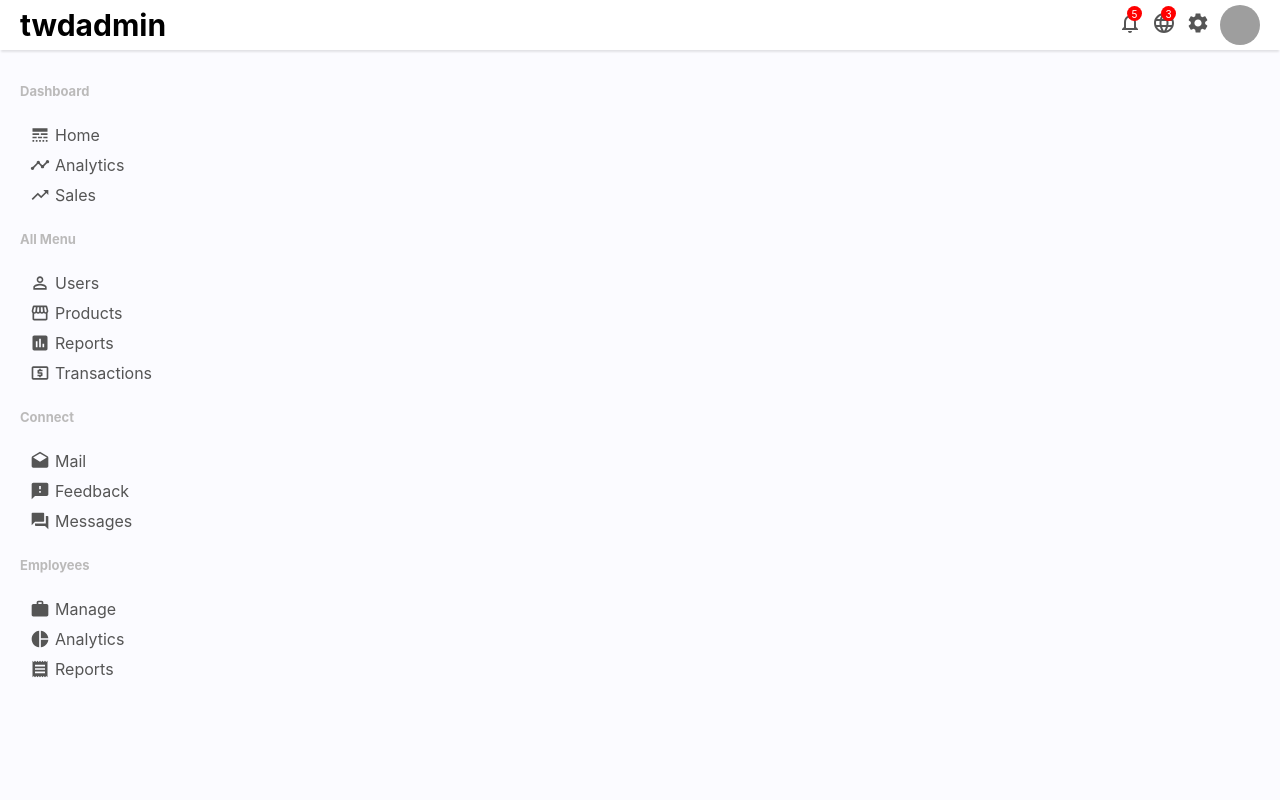
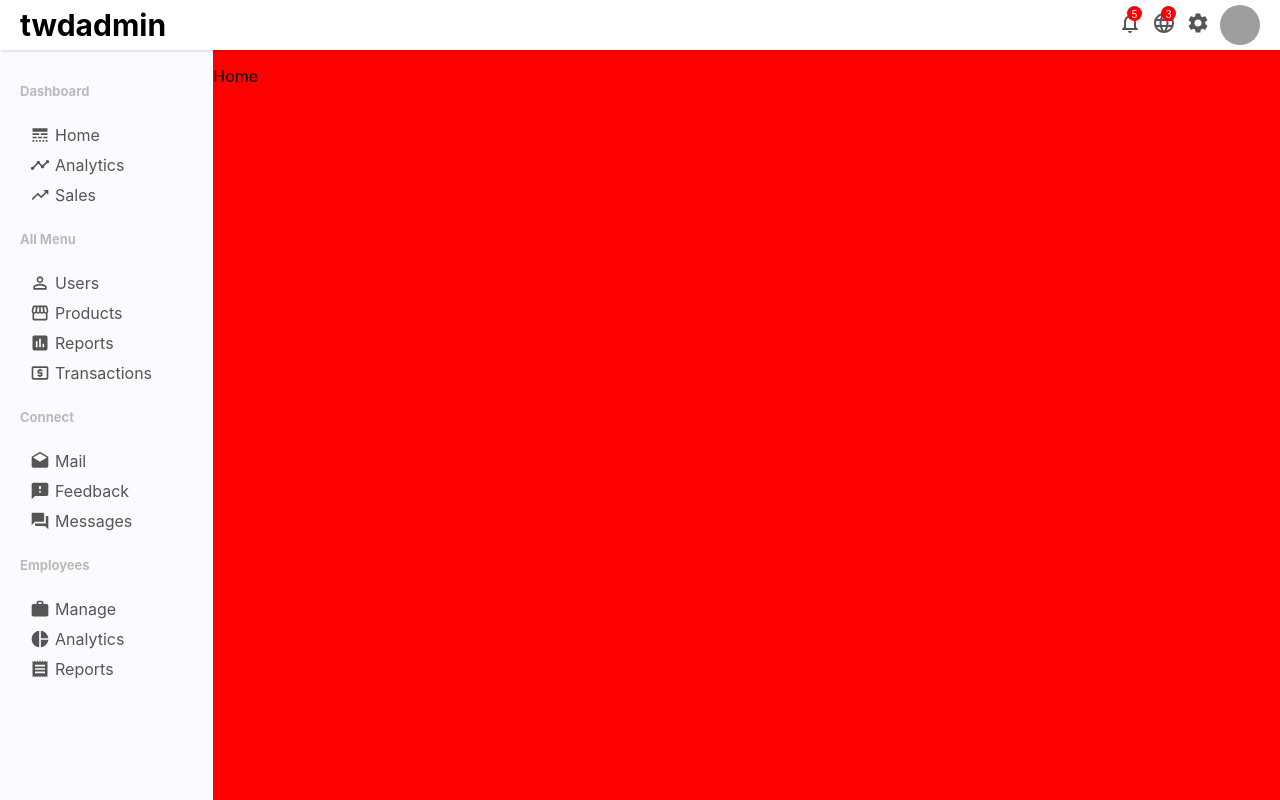
Before and after one commit to vc8bp/reac--admin-dashboard, a React (Create React App) app: page / in a window 1280 px wide. Built offline with nearby package versions, Linux system fonts and the light colour scheme; grey boxes are pictures that could not be loaded.

Commit message:
css flex fix

```diff
--- a/package.json
+++ b/package.json
@@ -10,6 +10,7 @@
     "@testing-library/user-event": "^13.5.0",
     "react": "^18.2.0",
     "react-dom": "^18.2.0",
+    "react-router-dom": "^6.3.0",
     "react-scripts": "5.0.1",
     "styled-components": "^5.3.5",
     "web-vitals": "^2.1.4"
--- a/src/App.js
+++ b/src/App.js
@@ -1,10 +1,12 @@
 import Home from "./pages/Home";
-
+import {Route, Routes} from "react-router-dom"
 
 function App() {
   return (
     <>
-      <Home/>
+      <Routes>
+        <Route path="/" element={<Home/>}></Route>
+      </Routes>
     </>
   );
 }
--- a/src/components/SlideBar.js
+++ b/src/components/SlideBar.js
@@ -9,6 +9,8 @@ const SidebarContainer = styled.div`
     background-color: rgb(251, 251, 255);
     position: sticky;
     top: 50px;
+    width: max-content;
+
 `
 const SidebarWrapper = styled.div`
     padding: 20px;
--- a/src/index.js
+++ b/src/index.js
@@ -2,12 +2,15 @@ import React from 'react';
 import ReactDOM from 'react-dom/client';
 import './index.css';
 import App from './App';
-
+import { BrowserRouter} from "react-router-dom"
 
 const root = ReactDOM.createRoot(document.getElementById('root'));
 root.render(
+
   <React.StrictMode>
-    <App />
+    <BrowserRouter>
+      <App />
+    </BrowserRouter>
   </React.StrictMode>
 );
 
--- a/src/pages/Home.js
+++ b/src/pages/Home.js
@@ -1,11 +1,30 @@
 import React from 'react'
-import Navbar from '../components/Navbar'
-import SlideBar from '../components/SlideBar'
+import styled from 'styled-components'
+import NavBar from '../components/Navbar';
+import SlideBar from '../components/SlideBar';
+
+
+const Container = styled.div`
+  display: flex;
+`
+
+const HomeComponent = styled.div`
+  flex: 5;
+  background-color: red;
+
+`
+
+
 function Home() {
   return (
     <>
-        <Navbar/>
+      <NavBar/>
+      <Container>
         <SlideBar/>
+        <HomeComponent>
+            <p>Home</p>
+        </HomeComponent>
+      </Container>
     </>
   )
 }
```
Also changed, not shown: 1 other file (tests, documents, lock files or other folders).
